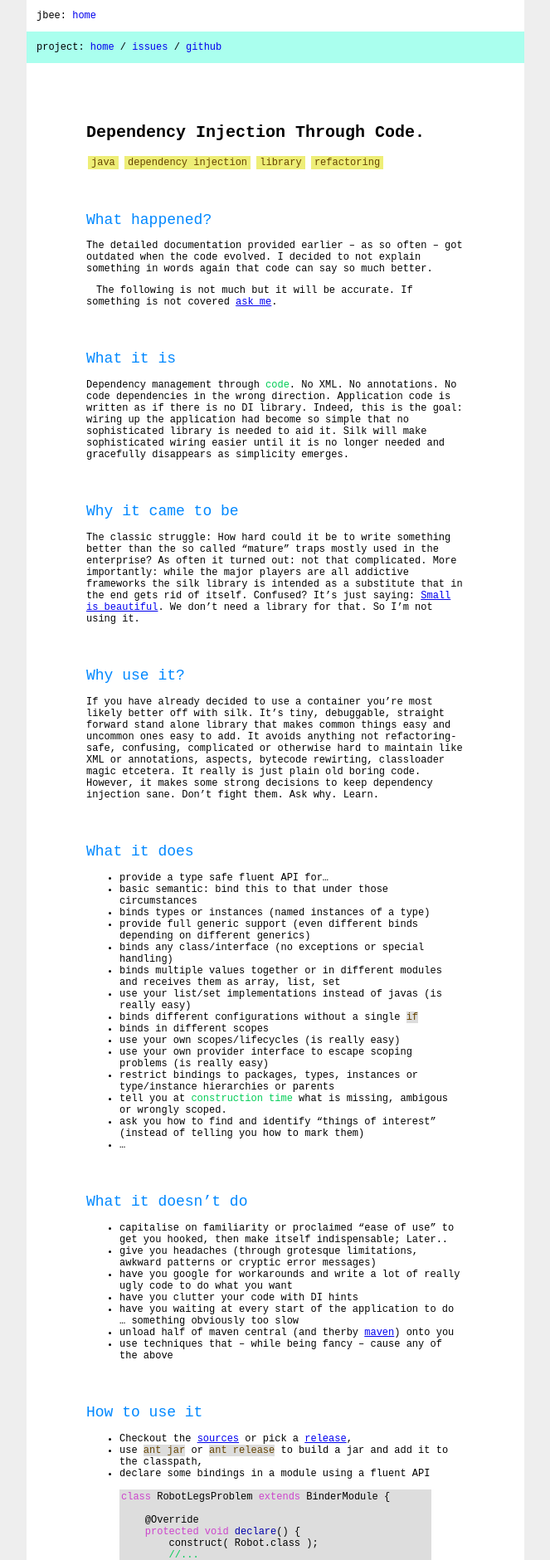
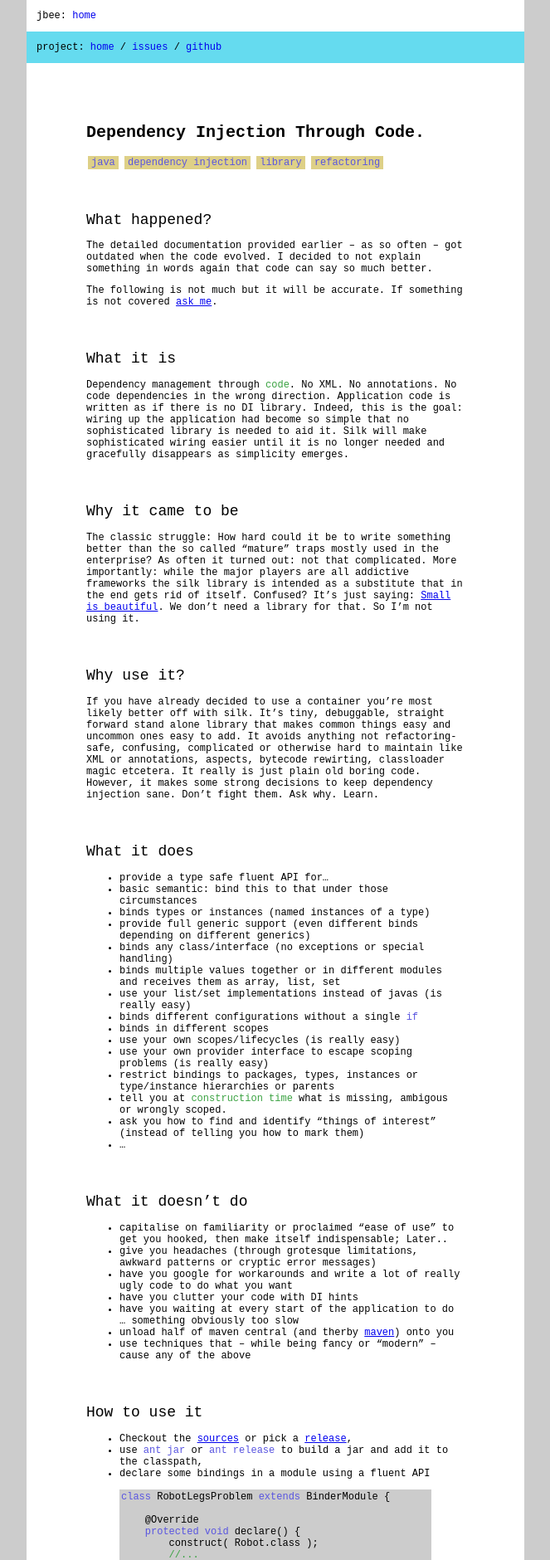
Before and after one commit to jbee/purejin, a Jekyll site: the page built from docs/index.md, in a window 1280 px wide. Shown: the top 1880 px of the page at 83% size, without its empty margins (308-971 px from the left). Built offline with Jekyll 4.4.1, drawn with Linux system fonts in a browser that asks for light colours; some web fonts are replaced; our own code applies the rules of GitHub Pages for plain Markdown files; some of the changed text lies outside the part shown.

Commit message:
footer and colors

```diff
--- a/docs/_layouts/default.html
+++ b/docs/_layouts/default.html
@@ -10,7 +10,7 @@
 	<style>
 @import url('https://fonts.googleapis.com/css?family=Oxygen+Mono');
 
-html { background-color: #eee; }
+html { background-color: #ccc; }
 body, pre, code { font-family: 'Oxygen Mono', monospace; }
 body {
 	background-color: white;
@@ -20,33 +20,29 @@ body {
 	margin: 0 auto;
 }
 footer { padding: 2em 12%; }
-footer a:visited, header a:visited { color: blue; }
-footer a, header a { text-decoration: none; }
+footer a:visited, header a:visited, blockquote a:visited { color: blue; }
+footer a, header a, blockquote a { text-decoration: none; }
 section { padding: 1em 12%; }
 nav { padding: 1em; }
-nav + nav { background-color: #AAFFEE; }
-b, strong { color: #00CC55; font-weight: normal; }
+nav + nav { background-color: #65DBEF; }
+b, strong { color: #3AA241; font-weight: normal; }
+i, em { color: #B766B5; font-style: normal; }
 h1 { font-size: 20px; margin-top: 3em; }
 h2 {
 	font-weight: normal;
 	padding-top: 2em;
 	display: block;
-	color: #0088FF;
 }
 pre {
-	background-color: #ddd;
+	background-color: #ccc;
 	padding: 2px;
 	tab-size: 4;
 }
 blockquote {
-	background-color: #EEEE77; padding: 1em;
+	background-color: #DED087; padding: 1em;
+	text-align: center;
 }
-p code, li > code {
-	color: #664400; background-color: #ddd;
-}
-p + p {
-	text-indent: 1em;
-}
+p code, li > code {	color: #5955E0; }
 hr {
 	height: 0;
 	border-width: 0;
@@ -56,16 +52,16 @@ hr {
 hr + ol {
 	font-size: 10px; color: #333;
 }
+/* ? */
+big { font-size: 100px; color: #DB6559; display: block; text-align: center; padding: 30px 0; }
 /* tags */
 h1 + ul { padding: 0; margin: 2px; }
 h1 + ul li {
-	background-color: #EEEE77; color: #664400; padding: 1px 4px; display: inline-block;
+	background-color: #DED087; color: #5955E0; padding: 1px 4px; display: inline-block;
 }
 /* code blocks */
-.kd, .kt { color: #CC44CC;}
-.nf { color: #0000AA; }
-.c1 { color: #00CC55; }
-
+.kd, .kt { color: #5955E0;}
+.c1 { color: #3AA241; }
 	</style>
 </head>
 <body>
@@ -81,7 +77,10 @@ h1 + ul li {
 		</nav>
 	</header>
 	<section>{{ content }}</section>
-
-	<footer>&copy; 2017 <a href="http://jbee.github.io/">Jan Bernitt</a></footer>
+	<footer>
+		&copy; 2017 <a href="http://jbee.github.io/">Jan Bernitt</a>
+		[colors: <a href="https://en.wikipedia.org/wiki/List_of_8-bit_computer_hardware_palettes#Original_MSX">MSX</a>,
+        font: <a href="https://fonts.google.com/specimen/Oxygen+Mono">Oxygen Mono</a>]
+	</footer>
 </body>
 </html>
--- a/docs/index.md
+++ b/docs/index.md
@@ -73,7 +73,7 @@ wrongly scoped.
 * have you clutter your code with DI hints
 * have you waiting at every start of the application to do ... something obviously too slow
 * unload half of maven central (and therby <a href="#what-about-maven">maven</a>) onto you
-* use techniques that -- while being fancy -- cause any of the above
+* use techniques that -- while being fancy or "modern" -- cause any of the above
 
 
 ## How to use it
```
Also changed, not shown: other parts of docs/index.md (+2 -2 lines).
